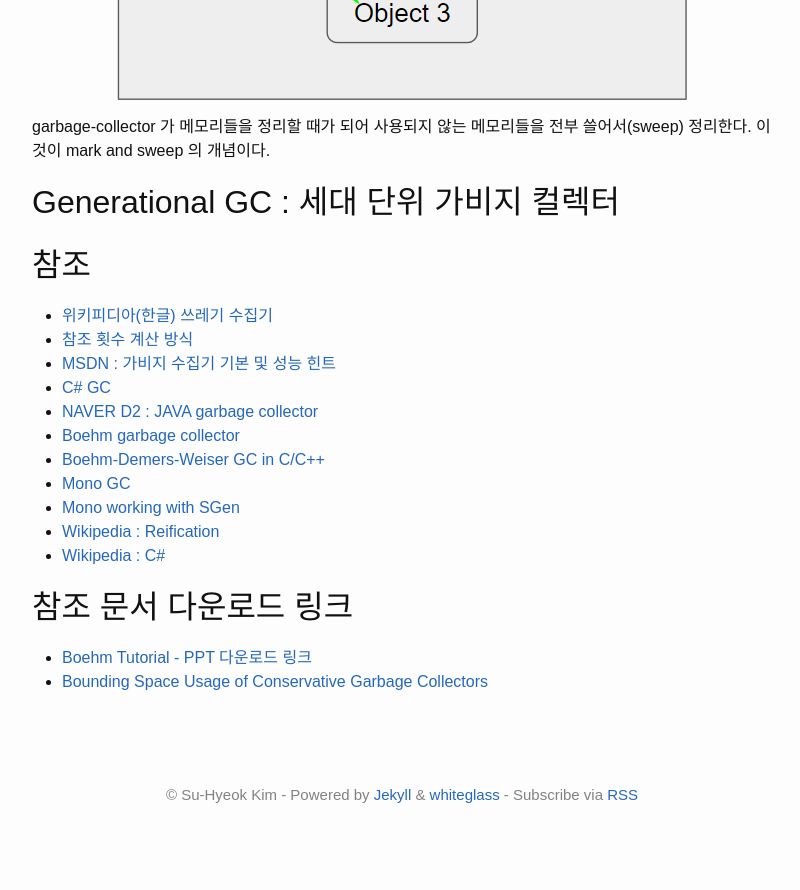
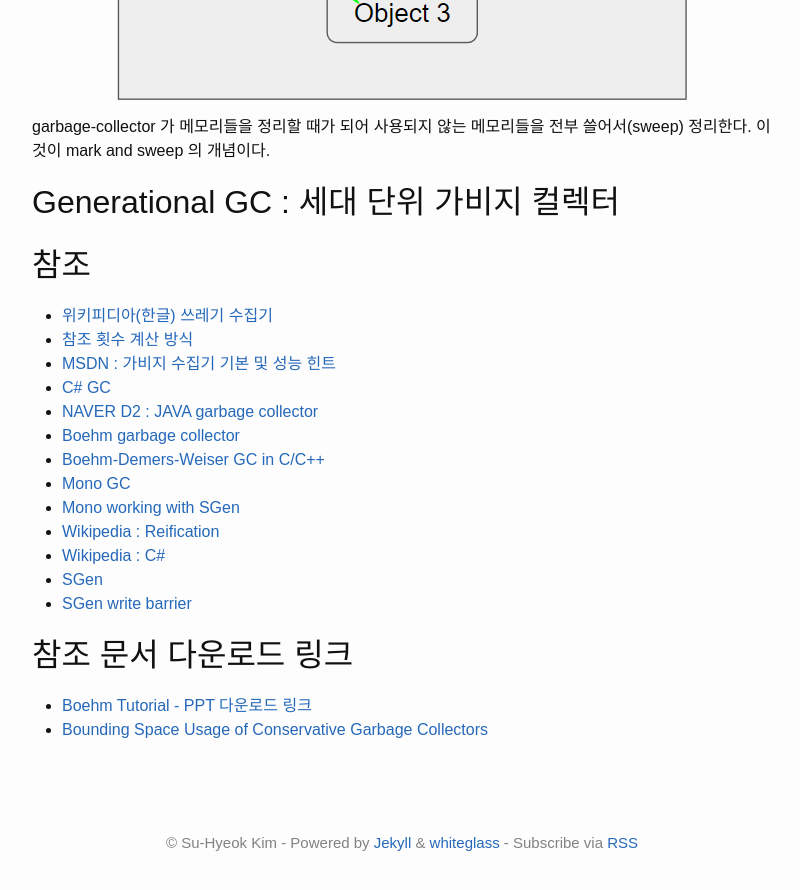
Before and after one commit to suhyeokkim/suhyeokkim.github.io, a Jekyll site: the page built from _posts/2017-04-23-garbage-collector-in-unity.md, in a window 1280 px wide and 900 px high, scrolled down 2499 px. Shown: the top 890 px of the window, without its empty margins (238-1038 px from the left). Built offline with Jekyll 4.4.1, drawn with Linux system fonts in a browser that asks for light colours; comment, search, counter and statistics services are not loaded; before the commit the page ends 3351 px from its top, so only the background shows below that.

Commit message:
Update post : garbage collector

```diff
--- a/_posts/2017-04-23-garbage-collector-in-unity.md
+++ b/_posts/2017-04-23-garbage-collector-in-unity.md
@@ -93,6 +93,8 @@ garbage-collector 가 메모리들을 정리할 때가 되어 사용되지 않
 - [Mono working with SGen](http://www.mono-project.com/docs/advanced/garbage-collector/sgen/working-with-sgen/)
 - [Wikipedia : Reification](https://en.wikipedia.org/wiki/Reification_(computer_science))
 - [Wikipedia : C#](https://en.wikipedia.org/wiki/C_Sharp_(programming_language))
+- [SGen](https://schani.wordpress.com/2010/12/20/sgen/)
+- [SGen write barrier](https://schani.wordpress.com/2012/12/18/sgen-write-barrier/)
 
 ## 참조 문서 다운로드 링크
 
```
